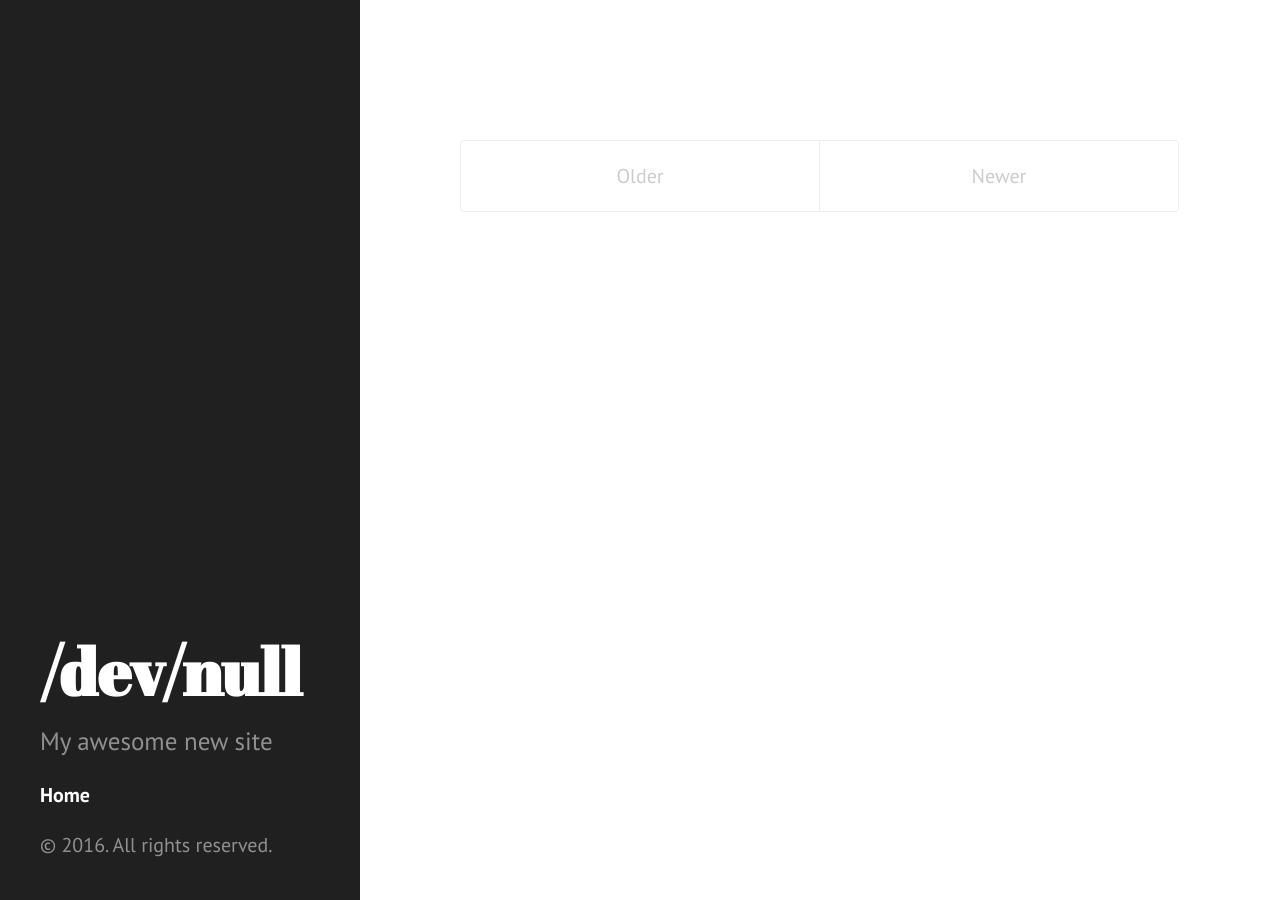
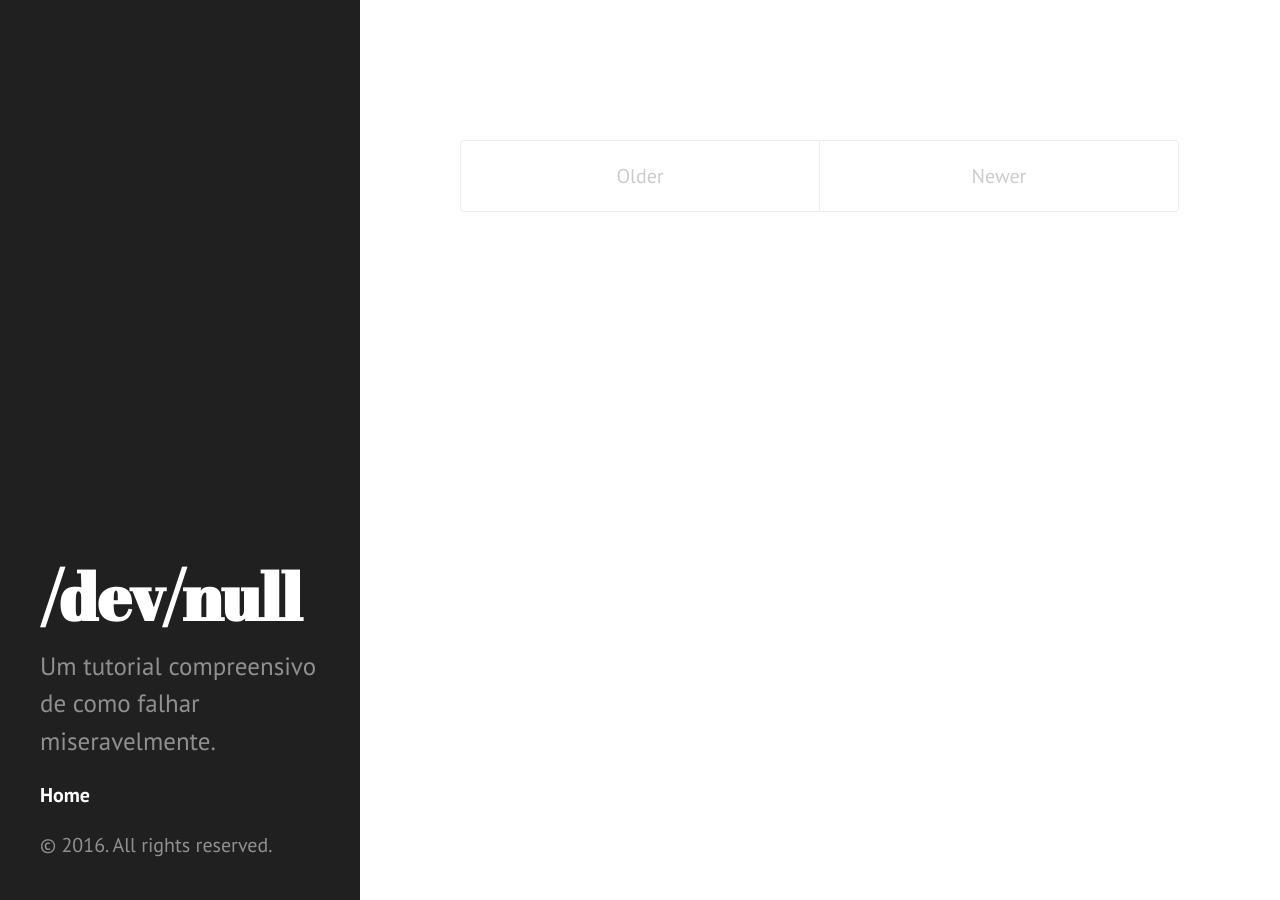
Before and after one commit to bvanelli/bvanelli.github.io, a Jekyll site: the page built from index.html, in a window 1280 px wide. Built offline with Jekyll 4.4.1, drawn with Linux system fonts in a browser that asks for light colours; the list of posts is cut into pages by our own code.

Commit message:
Update _config.yml

```diff
--- a/_config.yml
+++ b/_config.yml
@@ -3,6 +3,6 @@ pygments: true
 markdown: kramdown
 url: http://bvanelli.github.io
 title: /dev/null
-tagline: Um tutorial compreensivo de como falhar miseravelmente.
-description: My awesome new site
+tagline: Nada para ver aqui
+description: Um tutorial compreensivo de como falhar miseravelmente.
 paginate: 10
```
